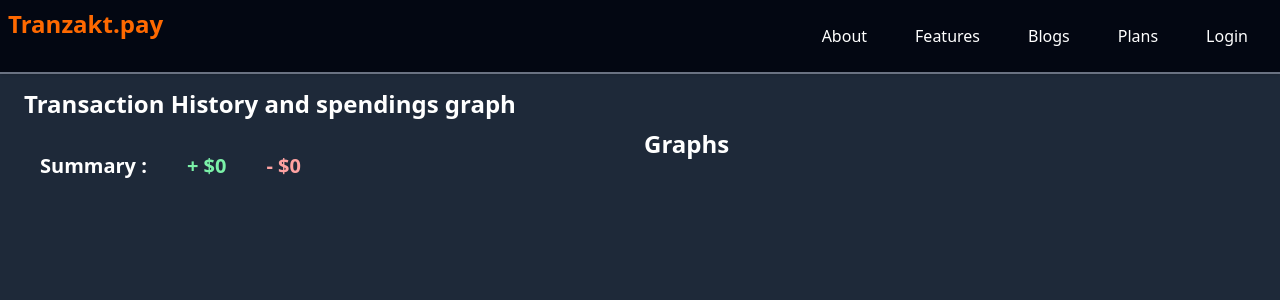
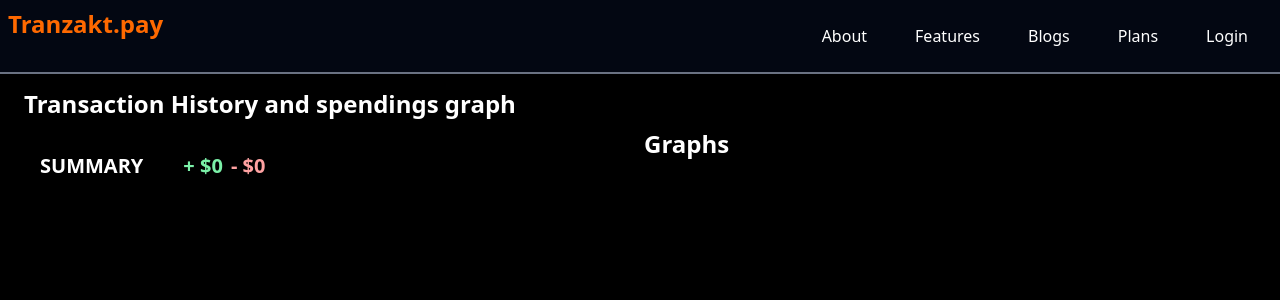
Before and after one commit to ynubhav/Tranzakt, a React (Vite) app in the folder frontend/: page /tranzaktions in a window 1280 px wide. Shown: the top 300 px of the page. Built offline with nearby package versions, Linux system fonts and the light colour scheme; no server answers.

Commit message:
Refactor History component for improved styling and layout consistency

```diff
--- a/frontend/src/pages/history.jsx
+++ b/frontend/src/pages/history.jsx
@@ -43,17 +43,20 @@ export default function History(){
 
     return(
     <>
-    <div className="min-h-screen bg-gray-800">
+    <div className="min-h-screen bg-black">
     <div className="fixed top-0 left-0 right-0 z-50 bg-white shadow"><Homenav pfplink={'johnpork.jpeg'}/></div>
     <div className="mt-[64px] overflow-y-auto flex-1 p-4">
     <div className="text-2xl font-bold p-2 text-white">Transaction History and spendings graph</div>
     <div className="grid grid-cols-1 md:grid-cols-2 gap-2 ">
     <div className="grid grid-cols-1 gap-2 m-4">
-    <div className="text-xl text-white font-bold p-2 flex justify-left gap-10">
-      Summary :
+    <div className="text-xl text-white font-bold p-2 md:flex justify-left gap-10">
+      SUMMARY
+      <div className="flex justify-between gap-2">
       <div className="text-green-300">+ ${earn}{' '}</div>
       <div className="text-red-300">- ${spent}</div>
+      </div>
     </div>
+    <div className="overflow-y-auto max-h-100">
       {
       transactions.map((data,index)=>{
         const firstname=data.firstname
@@ -71,6 +74,7 @@ export default function History(){
       })
     }
     </div>
+    </div>
     <div className="text-2xl font-bold text-white">Graphs</div>
     </div>
     </div>
```
